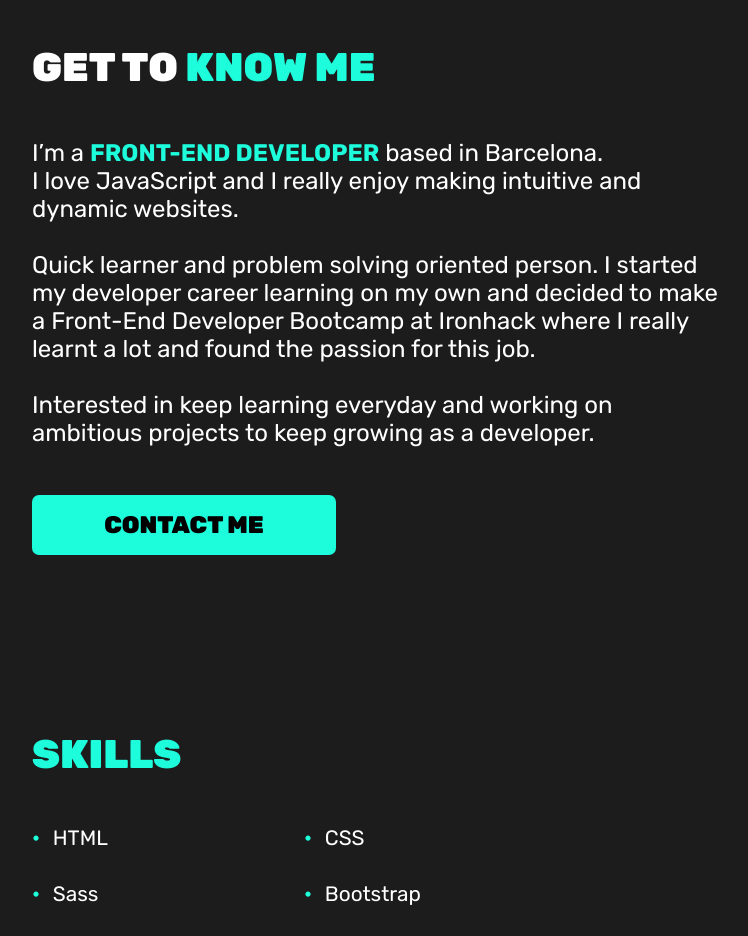
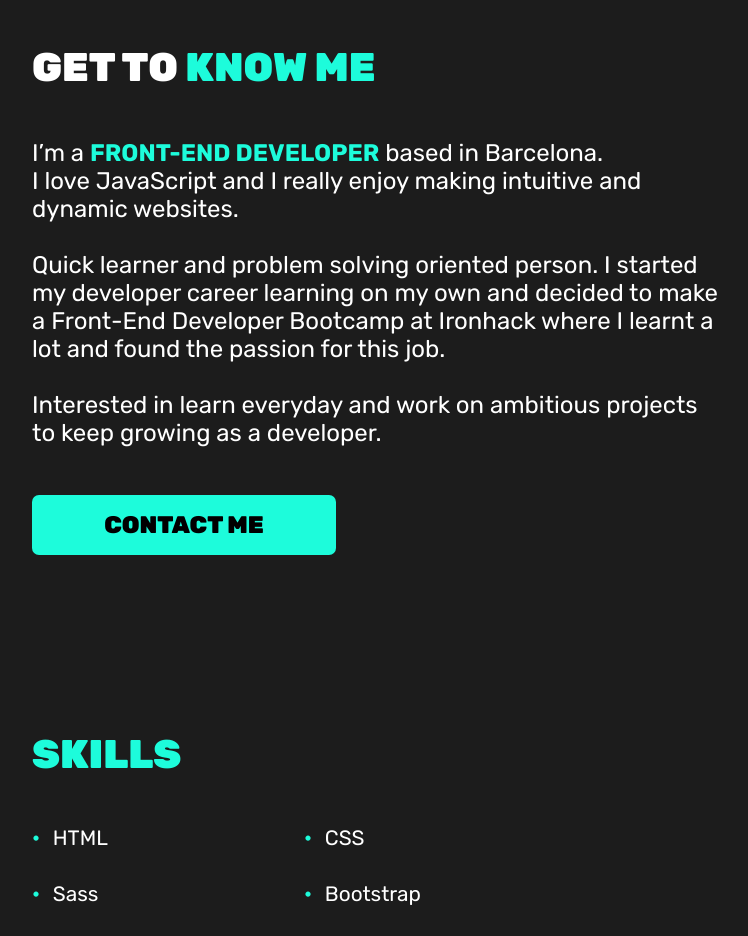
Before and after one commit to AlbertCasas/portfolio, a Vue app: page / in a window 1280 px wide. Shown: the part 940-1876 px from the top of the page, without its empty margins (32-780 px from the left). Built offline with nearby package versions, Linux system fonts and the light colour scheme.

Commit message:
adjusting text

```diff
--- a/src/components/AboutComp.vue
+++ b/src/components/AboutComp.vue
@@ -9,9 +9,9 @@
             dynamic websites. <br /><br />
             Quick learner and problem solving oriented person.
             I started my developer career learning on my own and decided to make a Front-End Developer Bootcamp at
-            Ironhack where I really learnt a lot and found the
+            Ironhack where I learnt a lot and found the
             passion for this job. <br /><br />
-            Interested in keep learning everyday and working on
+            Interested in learn everyday and work on
             ambitious projects to keep growing as a developer.
         </p>
         <router-link class="contact-me" to="/contact">CONTACT ME</router-link>
```
